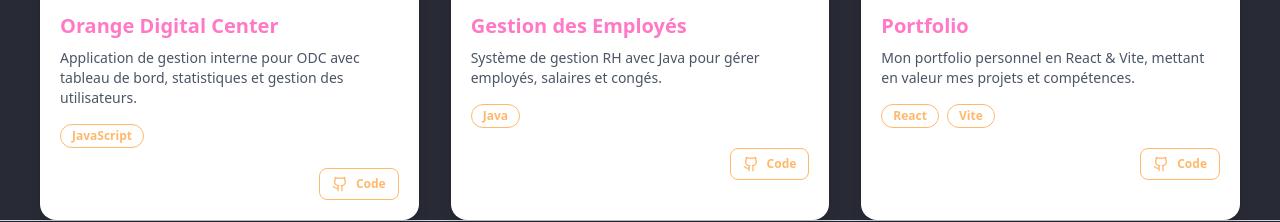
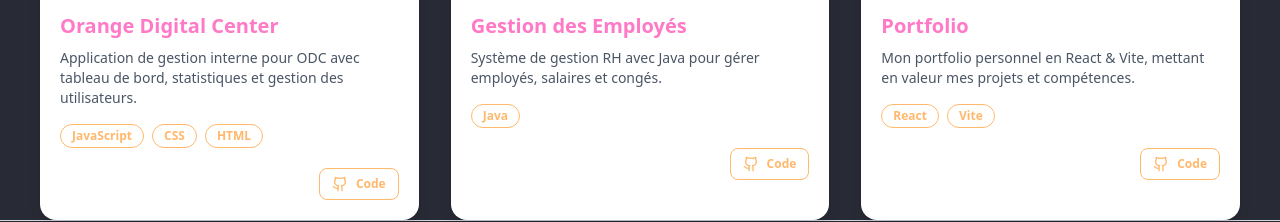
Before and after one commit to Seraphin15/Portfolio-Seraphin, a React (Vite) app: page / in a window 1280 px wide. Shown: the part 2180-2402 px from the top of the page. Built offline with nearby package versions, Linux system fonts and the light colour scheme.

Commit message:
modification

```diff
--- a/src/components/Projects.tsx
+++ b/src/components/Projects.tsx
@@ -10,9 +10,9 @@
     id: 1,
     title: 'Orange Digital Center',
     description: 'Application de gestion interne pour ODC avec tableau de bord, statistiques et gestion des utilisateurs.',
-    technologies: ['JavaScript'],
+    technologies: ['JavaScript' , 'CSS', 'HTML'],
     demoLink: '#',
-    reposLink: 'https://github.com/Seraphin15/Portfolio-Seraphin',
+    reposLink: 'https://github.com/Seraphin15/ODC-madagascar',
     image: img1,
   },
   {
@@ -21,7 +21,7 @@
     description: 'Système de gestion RH avec Java pour gérer employés, salaires et congés.',
     technologies: ['Java'],
     demoLink: '#',
-    reposLink: '#',
+    reposLink: 'https://github.com/Seraphin15/Centre-Fiscal',
     image: img2,
   },
   {
@@ -30,7 +30,7 @@
     description: 'Mon portfolio personnel en React & Vite, mettant en valeur mes projets et compétences.',
     technologies: ['React', 'Vite'],
     demoLink: '#',
-    reposLink: '#',
+    reposLink: 'https://github.com/Seraphin15/Portfolio-Seraphin',
     image: img3,
   }
 ];
```
